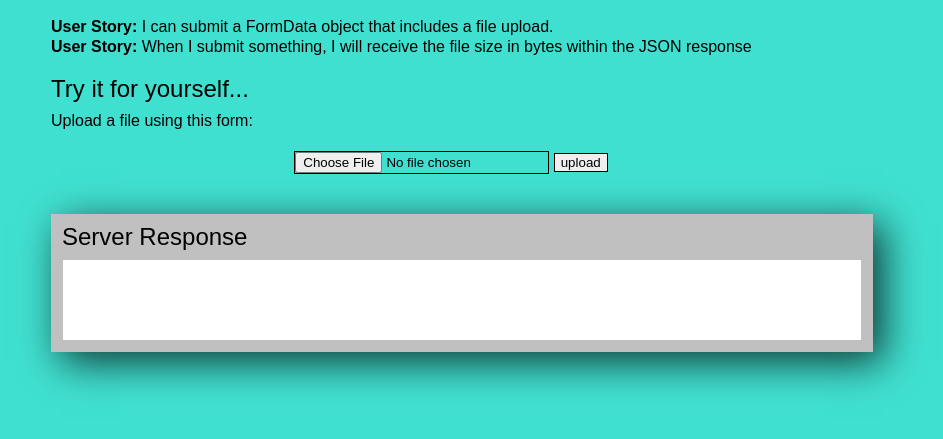
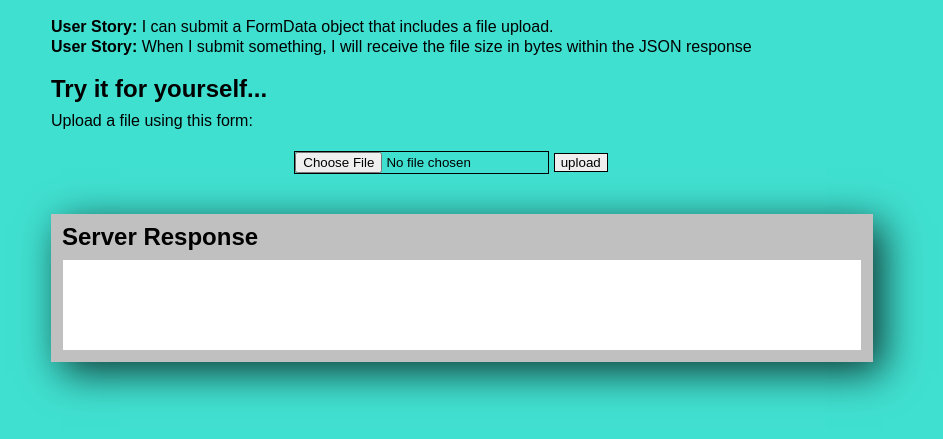
Before and after one commit to ubershibs/file-metadata, a website: page public/index.html in a window 1280 px wide. Shown: the part 85-524 px from the top of the page, without its empty margins (189-1132 px from the left). Drawn offline with nearby package versions, Linux system fonts and the light colour scheme; some packages are replaced by stand-ins of ours; a script that the page names is missing.

Commit message:
Tweak css

```diff
--- a/public/css/styles.css
+++ b/public/css/styles.css
@@ -77,7 +77,6 @@ p, li {
   position: relative;
   width: 100%;
   margin: auto;
-  padding: 0;
   border: 1px solid silver;
   background-color: silver;
   box-shadow: 10px 10px 38px 0px rgba(0,0,0,0.75);
@@ -92,18 +91,18 @@ h2 {
   position: relative;
   display: block;
   margin-bottom: 10px;
+  font-weight: 700;
 }
 
 #response {
   width: auto;
-  min-height: 60px;
+  min-height: 10px;
+  height: auto;
   margin: auto;
-  padding-top: 40px;
-  padding-bottom: 40px;
+  padding: 40px 0 40px 0;
   text-align: center;
   position: relative;
   display: block;
-  padding: 10px;
   border: 1px solid silver;
   background-color: white;
 }
```
